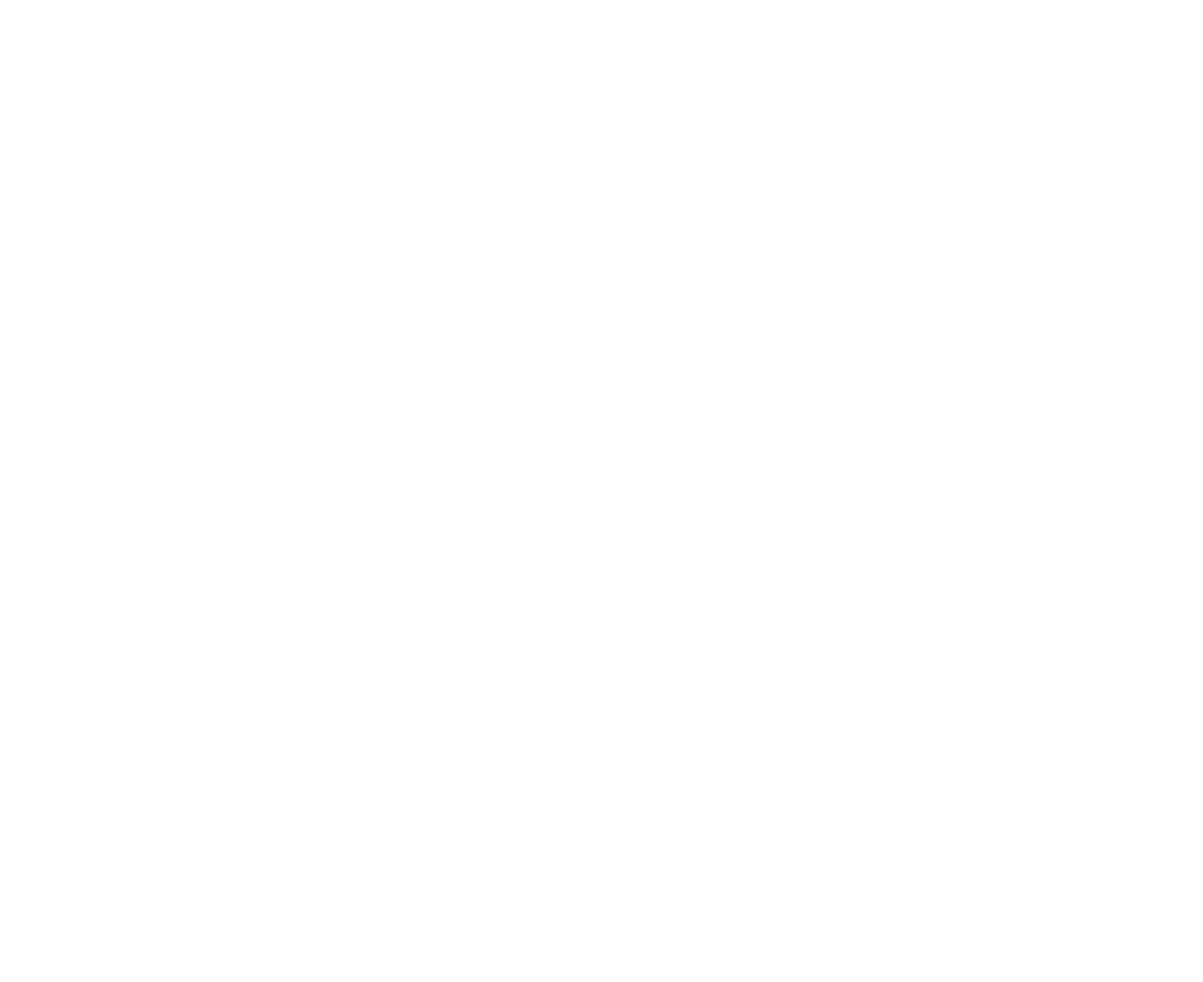
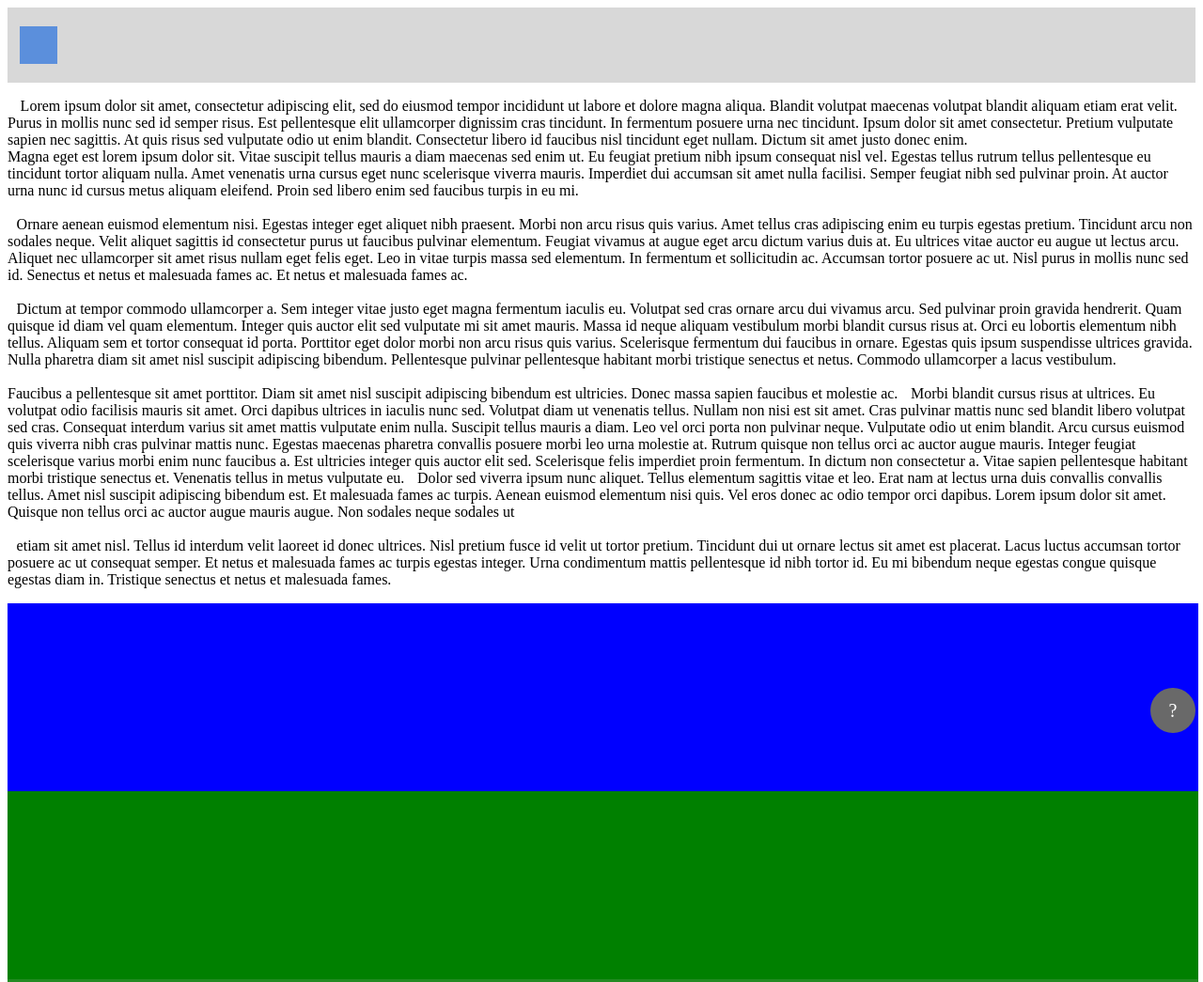
Before and after one commit to LarsoftheGeats/HTMLstuff, a plain HTML site: page drill-3/index.html in a window 1280 px wide. Shown: the top 1045 px of the page at 94% size. Before the commit the page ends 800 px from the top, so only its background shows below. Drawn offline with Linux system fonts and the light colour scheme.

Commit message:
completed problem 3

```diff
--- a/drill-3/index.css
+++ b/drill-3/index.css
@@ -0,0 +1,55 @@
+
+header{
+    height:10vh;
+    background-color: rgb(216, 216, 216);
+    display: flex;
+
+
+}
+.tBox{
+    display:flex;
+    align-items: center;
+}
+.bBox{
+    height: 5vh;
+    width: 5vh;
+    background-color: rgb(91, 143, 220);
+    align-self: center;
+    justify-self: flex-start;
+    margin-left: 1vw;
+}
+.rbanner{
+    height:25vh;
+    width: 99vw;
+}
+.blueB{
+    background-color: blue;
+
+}
+.greenB{
+    background-color: green;
+
+}
+.forestB{
+    background-color: forestgreen;
+
+}
+.yelloB{
+    background-color: yellow;
+
+}
+.dot{
+    height: 6vh;
+    width: 6vh;
+    background-color: dimgrey;
+    border-radius: 50%;
+    display: flex;
+    flex-direction: row;
+    justify-content: center;
+    align-items: center;
+    font-size: 20px;
+    color: white;
+    position: sticky;
+    bottom: 20px;
+    left: 98vw;
+}
--- a/drill-3/index.html
+++ b/drill-3/index.html
@@ -1 +1,33 @@
 <!-- be sure to look at the example gif as well -->
+<!DOCTYPE html>
+<html lang="en">
+<head>
+    <meta charset="UTF-8">
+    <meta http-equiv="X-UA-Compatible" content="IE=edge">
+    <meta name="viewport" content="width=device-width, initial-scale=1.0">
+    <link rel="stylesheet" href="index.css">
+    <title>Document</title>
+</head>
+<body>
+    <header>
+        <div class="bBox"></div>
+    </header>
+    <div class="tBox"><p> &thinsp;&thinsp;&thinsp; Lorem ipsum dolor sit amet, consectetur adipiscing elit, sed do eiusmod tempor incididunt ut labore et dolore magna aliqua. Blandit volutpat maecenas volutpat blandit aliquam etiam erat velit. Purus in mollis nunc sed id semper risus. Est pellentesque elit ullamcorper dignissim cras tincidunt. In fermentum posuere urna nec tincidunt. Ipsum dolor sit amet consectetur. Pretium vulputate sapien nec sagittis. At quis risus sed vulputate odio ut enim blandit. Consectetur libero id faucibus nisl tincidunt eget nullam. Dictum sit amet justo donec enim.<br> Magna eget est lorem ipsum dolor sit. Vitae suscipit tellus mauris a diam maecenas sed enim ut. Eu feugiat pretium nibh ipsum consequat nisl vel. Egestas tellus rutrum tellus pellentesque eu tincidunt tortor aliquam nulla. Amet venenatis urna cursus eget nunc scelerisque viverra mauris. Imperdiet dui accumsan sit amet nulla facilisi. Semper feugiat nibh sed pulvinar proin. At auctor urna nunc id cursus metus aliquam eleifend. Proin sed libero enim sed faucibus turpis in eu mi.<br><br>
+
+        &thinsp;&thinsp;&thinsp;Ornare aenean euismod elementum nisi. Egestas integer eget aliquet nibh praesent. Morbi non arcu risus quis varius. Amet tellus cras adipiscing enim eu turpis egestas pretium. Tincidunt arcu non sodales neque. Velit aliquet sagittis id consectetur purus ut faucibus pulvinar elementum. Feugiat vivamus at augue eget arcu dictum varius duis at. Eu ultrices vitae auctor eu augue ut lectus arcu. Aliquet nec ullamcorper sit amet risus nullam eget felis eget. Leo in vitae turpis massa sed elementum. In fermentum et sollicitudin ac. Accumsan tortor posuere ac ut. Nisl purus in mollis nunc sed id. Senectus et netus et malesuada fames ac. Et netus et malesuada fames ac.<br><br>
+
+        &thinsp;&thinsp;&thinsp;Dictum at tempor commodo ullamcorper a. Sem integer vitae justo eget magna fermentum iaculis eu. Volutpat sed cras ornare arcu dui vivamus arcu. Sed pulvinar proin gravida hendrerit. Quam quisque id diam vel quam elementum. Integer quis auctor elit sed vulputate mi sit amet mauris. Massa id neque aliquam vestibulum morbi blandit cursus risus at. Orci eu lobortis elementum nibh tellus. Aliquam sem et tortor consequat id porta. Porttitor eget dolor morbi non arcu risus quis varius. Scelerisque fermentum dui faucibus in ornare. Egestas quis ipsum suspendisse ultrices gravida. Nulla pharetra diam sit amet nisl suscipit adipiscing bibendum. Pellentesque pulvinar pellentesque habitant morbi tristique senectus et netus. Commodo ullamcorper a lacus vestibulum. <br><br>Faucibus a pellentesque sit amet porttitor. Diam sit amet nisl suscipit adipiscing bibendum est ultricies. Donec massa sapien faucibus et molestie ac.
+
+        &thinsp;&thinsp;&thinsp;Morbi blandit cursus risus at ultrices. Eu volutpat odio facilisis mauris sit amet. Orci dapibus ultrices in iaculis nunc sed. Volutpat diam ut venenatis tellus. Nullam non nisi est sit amet. Cras pulvinar mattis nunc sed blandit libero volutpat sed cras. Consequat interdum varius sit amet mattis vulputate enim nulla. Suscipit tellus mauris a diam. Leo vel orci porta non pulvinar neque. Vulputate odio ut enim blandit. Arcu cursus euismod quis viverra nibh cras pulvinar mattis nunc. Egestas maecenas pharetra convallis posuere morbi leo urna molestie at. Rutrum quisque non tellus orci ac auctor augue mauris. Integer feugiat scelerisque varius morbi enim nunc faucibus a. Est ultricies integer quis auctor elit sed. Scelerisque felis imperdiet proin fermentum. In dictum non consectetur a. Vitae sapien pellentesque habitant morbi tristique senectus et. Venenatis tellus in metus vulputate eu.
+
+        &thinsp;&thinsp;&thinsp;Dolor sed viverra ipsum nunc aliquet. Tellus elementum sagittis vitae et leo. Erat nam at lectus urna duis convallis convallis tellus. Amet nisl suscipit adipiscing bibendum est. Et malesuada fames ac turpis. Aenean euismod elementum nisi quis. Vel eros donec ac odio tempor orci dapibus. Lorem ipsum dolor sit amet. Quisque non tellus orci ac auctor augue mauris augue. Non sodales neque sodales ut
+        <br><br>&thinsp;&thinsp;&thinsp;etiam sit amet nisl. Tellus id interdum velit laoreet id donec ultrices. Nisl pretium fusce id velit ut tortor pretium. Tincidunt dui ut ornare lectus sit amet est placerat. Lacus luctus accumsan tortor posuere ac ut consequat semper. Et netus et malesuada fames ac turpis egestas integer. Urna condimentum mattis pellentesque id nibh tortor id. Eu mi bibendum neque egestas congue quisque egestas diam in. Tristique senectus et netus et malesuada fames.
+    </p></div>
+    <div class="blueB , rbanner"></div>
+    <div class="greenB , rbanner"></div>
+    <div class="forestB , rbanner"></div>
+    <div class="yelloB , rbanner"></div>
+    <div class="dot">?</div>
+
+</body>
+</html>
```
